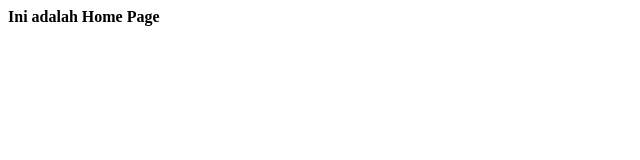
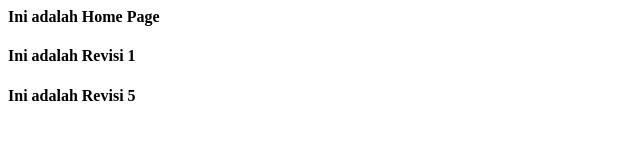
Before and after one commit to Hanzein/MyProjectGIT1, a plain HTML site: page index.html in a window 1280 px wide. Shown: the whole page, without its empty margins (0-640 px from the left). Drawn offline with Linux system fonts and the light colour scheme.

Commit message:
Revisi 7

```diff
--- a/index.html
+++ b/index.html
@@ -4,5 +4,7 @@
     </head>
     <body>
         <h4>Ini adalah Home Page</h4>
+        <h4>Ini adalah Revisi 1</h4>
+        <h4>Ini adalah Revisi 5</h4>
     </body>
 </html>
```
